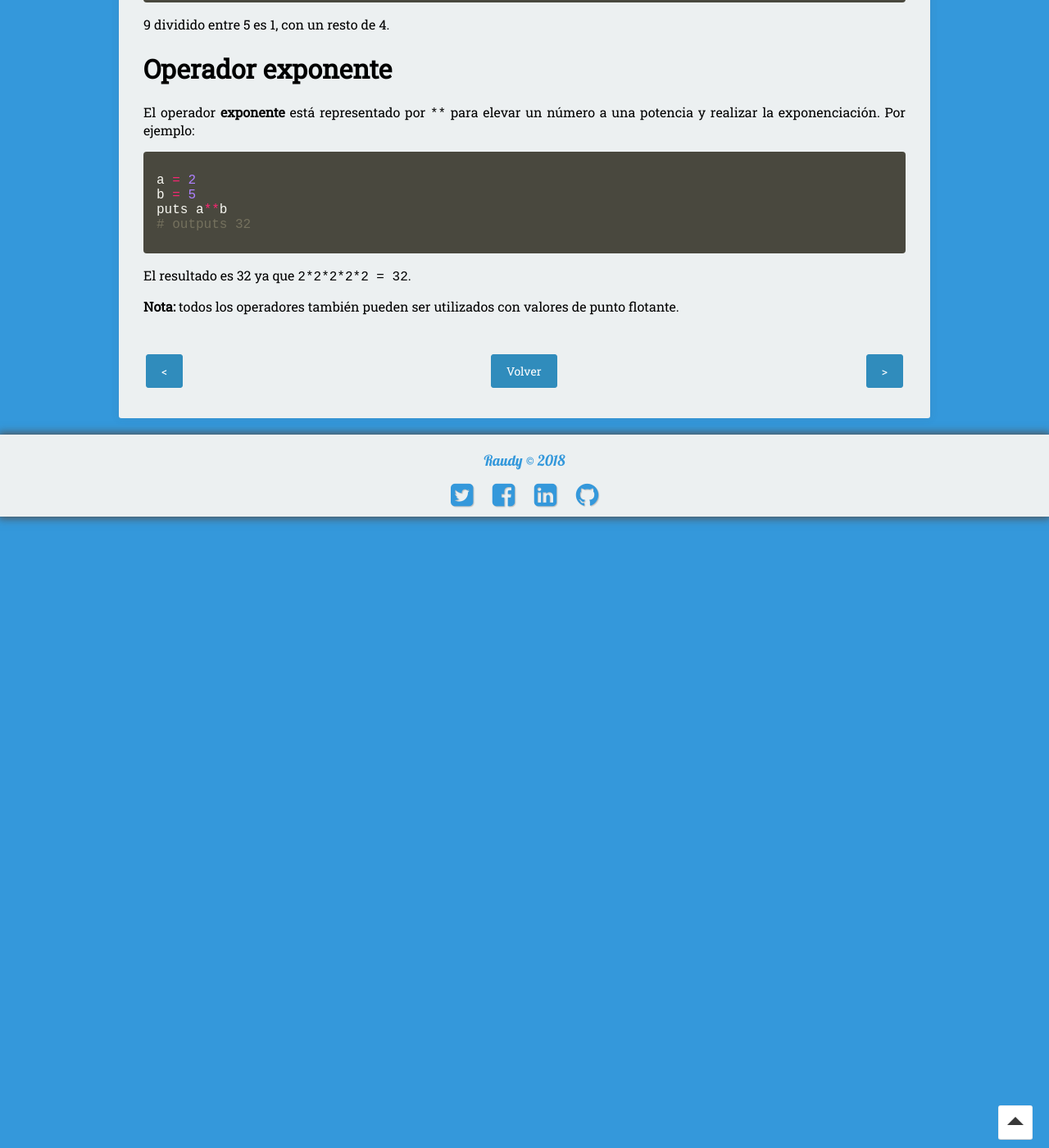
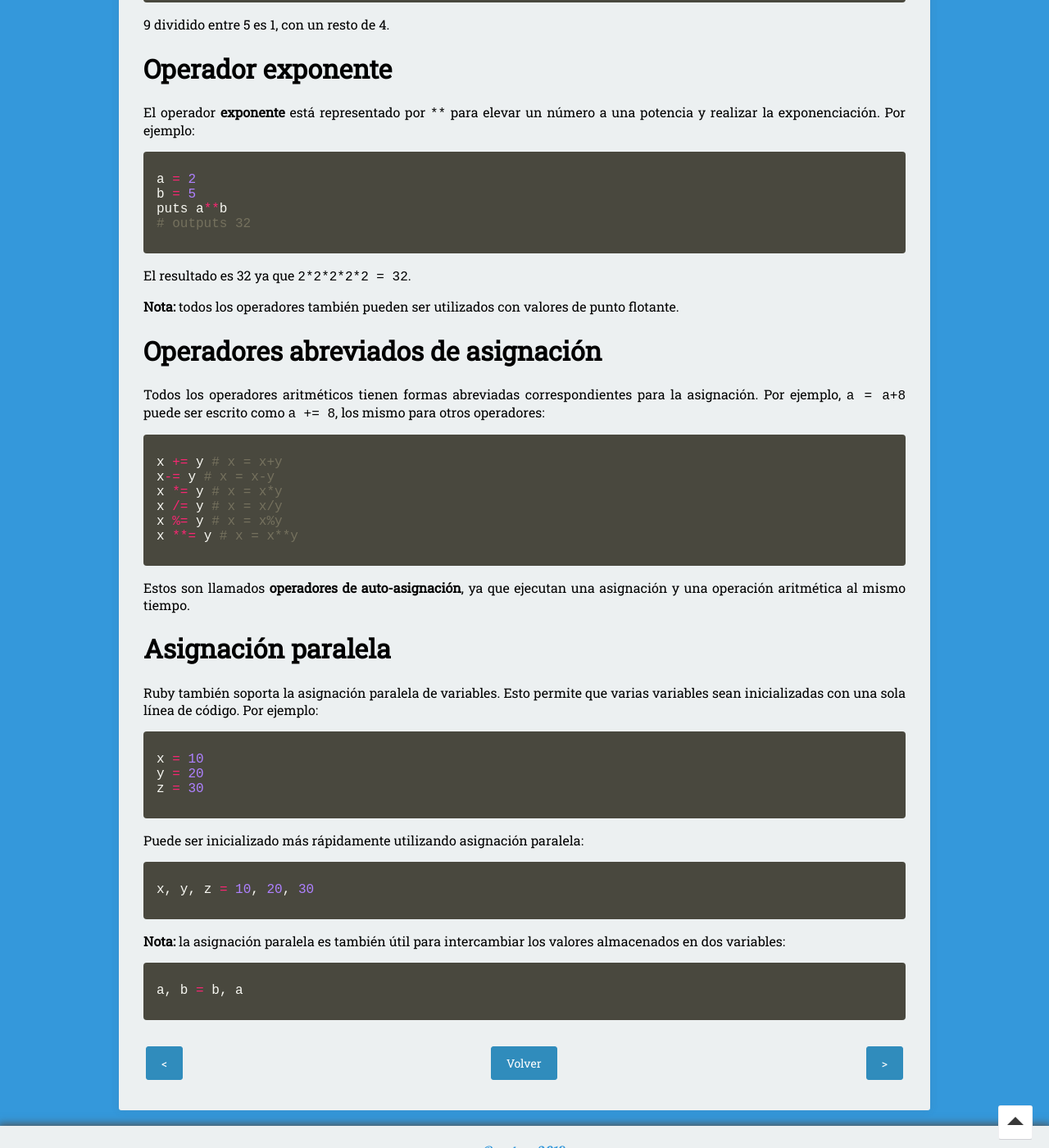
Before and after one commit to nisoto/Blog-anterior-2.0, a Jekyll site: the page built from _posts/2018-03-05-matematicas-ruby.md, in a window 1280 px wide and 1400 px high, scrolled down 1153 px. Shown: the whole window at 82% size. Built offline with Jekyll 4.4.1, drawn with Linux system fonts in a browser that asks for light colours; nearby versions of some CDN libraries.

Commit message:
Update 2018-03-05-matematicas-ruby.md

```diff
--- a/_posts/2018-03-05-matematicas-ruby.md
+++ b/_posts/2018-03-05-matematicas-ruby.md
@@ -68,6 +68,43 @@ El resultado es 32 ya que `2*2*2*2*2 = 32`.
 
 **Nota:** todos los operadores también pueden ser utilizados con valores de punto flotante.
 
+# Operadores abreviados de asignación
+
+Todos los operadores aritméticos tienen formas abreviadas correspondientes para la asignación. Por ejemplo, `a = a+8` puede ser escrito como `a += 8`, los mismo para otros operadores:
+
+{% highlight ruby %}
+x += y # x = x+y
+x-= y # x = x-y
+x *= y # x = x*y
+x /= y # x = x/y
+x %= y # x = x%y
+x **= y # x = x**y
+{% endhighlight %}
+
+Estos son llamados **operadores de auto-asignación**, ya que ejecutan una asignación y una operación aritmética al mismo tiempo.
+
+# Asignación paralela
+
+Ruby también soporta la asignación paralela de variables. Esto permite que varias variables sean inicializadas con una sola línea de código. Por ejemplo:
+
+{% highlight ruby %}
+x = 10
+y = 20
+z = 30
+{% endhighlight %}
+
+Puede ser inicializado más rápidamente utilizando asignación paralela:
+
+{% highlight ruby %}
+x, y, z = 10, 20, 30
+{% endhighlight %}
+
+**Nota:** la asignación paralela es también útil para intercambiar los valores almacenados en dos variables:
+
+{% highlight ruby %}
+a, b = b, a
+{% endhighlight %}
+
 |     |     |     |
 |:----|:---:|----:|
 | [<](https://nisoto.github.io/variables-ruby/){: .btn .btn-info} | [Volver](https://nisoto.github.io/curso-ruby/){: .btn .btn-info} | [>](https://nisoto.github.io/operadores-ruby/){: .btn .btn-info} |
```
